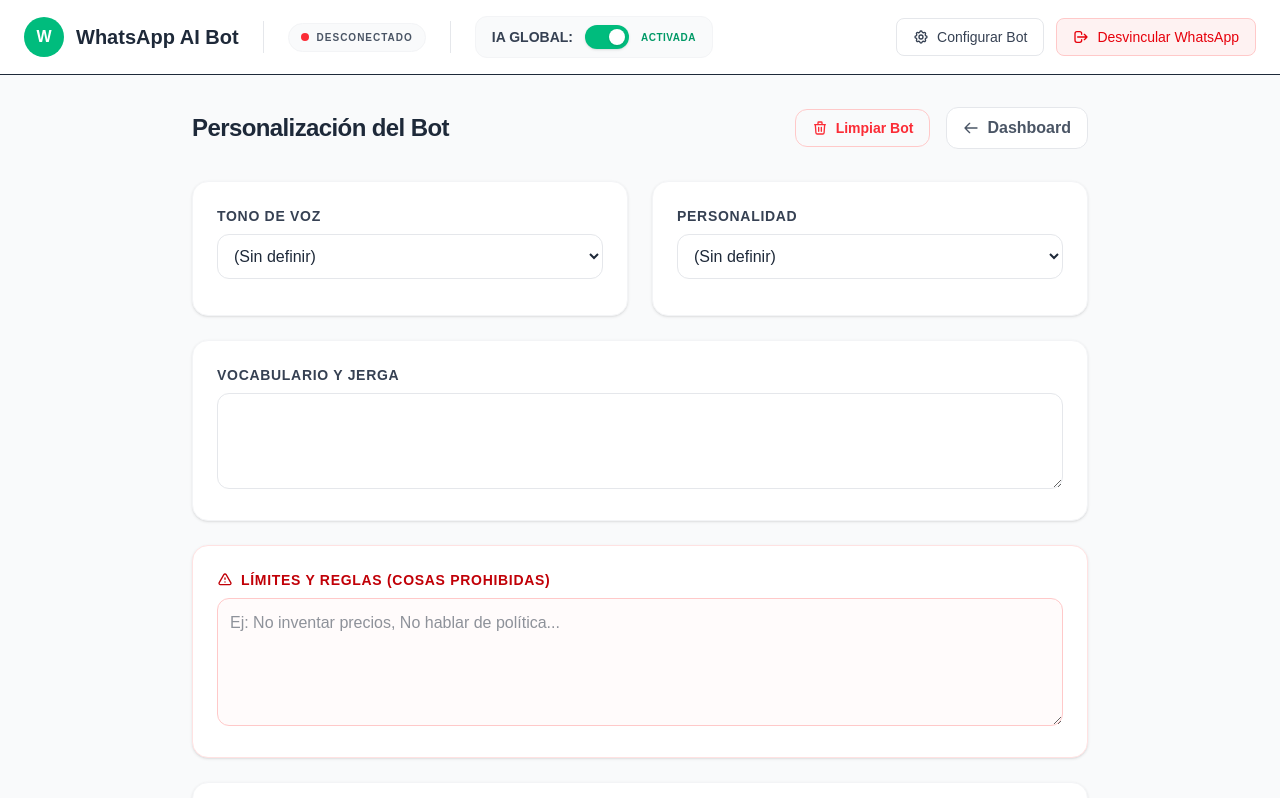
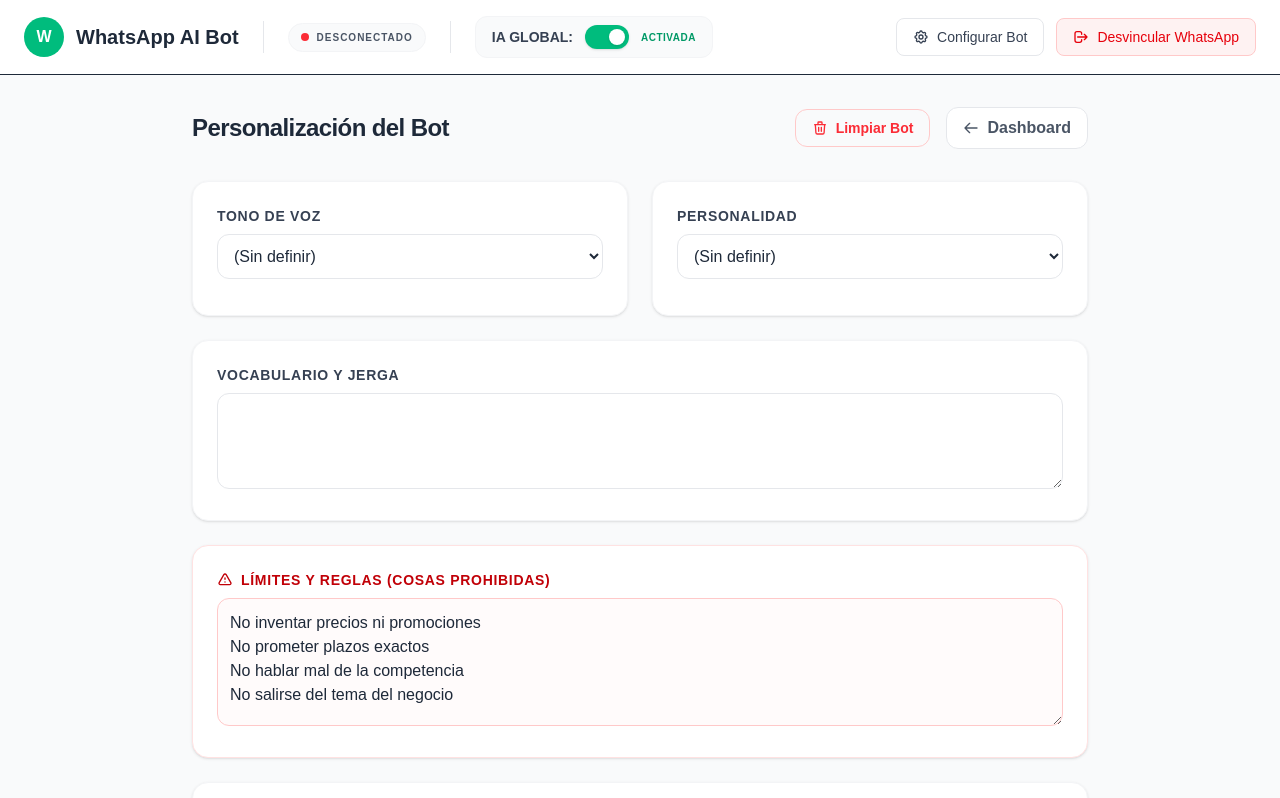
Before and after one commit to controlfinancierosaas-ux/PruebasWhatsapp, a Next.js app: page /settings in a window 1280 px wide. Built offline with nearby package versions, Linux system fonts and the light colour scheme; no server answers; the database is empty.

Commit message:
Fix literal \n in Prohibitions and fully implement 'Other' option for Tone/Personality

```diff
--- a/src/app/settings/page.tsx
+++ b/src/app/settings/page.tsx
@@ -20,7 +20,7 @@ export default function SettingsPage() {
     remote_info_link: '',
     additional_info: '',
     custom_prompt_override: '',
-    prohibitions: ''
+    prohibitions: 'No inventar precios ni promociones\nNo prometer plazos exactos\nNo hablar mal de la competencia\nNo salirse del tema del negocio'
   });
 
   const [customTone, setCustomTone] = useState('');
@@ -41,6 +41,10 @@ export default function SettingsPage() {
       const tone = data.tone || '';
       const personality = data.personality || '';
 
+      // Sanitizar el texto de prohibiciones para que los \n se conviertan en saltos de linea reales
+      const rawProhibitions = data.prohibitions || 'No inventar precios ni promociones\nNo prometer plazos exactos\nNo hablar mal de la competencia\nNo salirse del tema del negocio';
+      const sanitizedProhibitions = rawProhibitions.replace(/\\n/g, '\n');
+
       setSettings({
         tone: predefinedTones.includes(tone) ? tone : (tone ? 'otro' : ''),
         vocabulary: data.vocabulary || '',
@@ -49,7 +53,7 @@ export default function SettingsPage() {
         remote_info_link: data.remote_info_link || '',
         additional_info: data.additional_info || '',
         custom_prompt_override: data.custom_prompt_override || '',
-        prohibitions: data.prohibitions || 'No inventar precios ni promociones\nNo prometer plazos exactos\nNo hablar mal de la competencia\nNo salirse del tema del negocio'
+        prohibitions: sanitizedProhibitions
       });
 
       if (tone && !predefinedTones.includes(tone)) {
@@ -143,7 +147,7 @@ export default function SettingsPage() {
   };
 
   const handleReset = async () => {
-    if (!confirm('¿Estás seguro de que deseas REINICIAR el Bot? Esto borrará TODAS las instrucciones, personalidad y el prompt guardado, dejándolo en blanco.')) {
+    if (!confirm('¿Estás seguro de que deseas REINICIAR el Bot? Esto borrará TODAS las instrucciones, personalidad y el prompt guardado.')) {
       return;
     }
 
```
